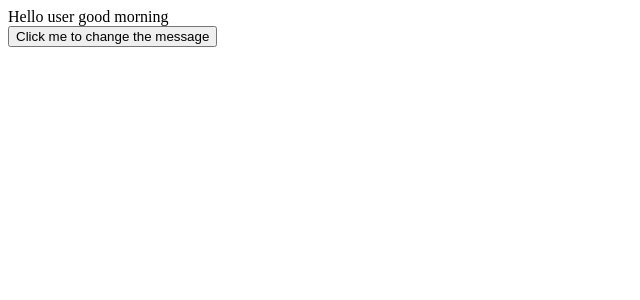
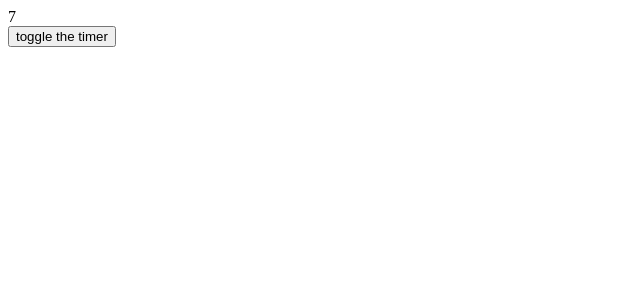
Before and after one commit to Poshithkumar/react-learning, a React app: page / in a window 1280 px wide. Shown: the top 300 px of the page, without its empty margins (0-640 px from the left). Built offline with nearby package versions, Linux system fonts and the light colour scheme.

Commit message:
useEffect Hook

```diff
--- a/src/App.js
+++ b/src/App.js
@@ -1,73 +1,15 @@
-import React,{useState,useCallback} from 'react'
+import React,{useState,useCallback,useEffect} from 'react'
 import Text from './Text'
 import Button from './Button'
+import Timer from './Timer'
 
 const App = ()=>{
 
-    const [message,setMessage] = useState("Hello user good morning");
-    // console.log(message);
-    // // const message = "Hello user good morning";
-
-    // const changeText = () =>{
-    //     if (message === "Hello user good morning") {
-    //         setMessage("Hello user good afternoon");
-    //     } else {
-    //         setMessage("Hello user good morning");
-    //     }
-    // }
-    const changeText = useCallback(()=>{
-        // console.log(message);
-        // setMessage("Hello user good afternoon");
-        setMessage((prevdata)=>{
-            console.log("previous data is ",prevdata);
-            return "Hello user good afternoon"
-        })
-        // console.log(message);
-    },[])
-
-    // return <>
-    // <div>{message}</div>
-    // <button onClick={changeText}>change text</button>
-    // </>
-    const [text, setText] = useState('hello');
-    const [count,updCounter] = useState(0);
-
-  function handleChange(e) {
-    // console.log(e);
-    // console.log(e.target);
-    // console.log(e.nativeEvent.data);
-    console.log(e.target.value);
-    setText(e.target.value);
-    console.log(e.target.value);
-    // console.log(e.nativeEvent.data);
-    // setText(e.nativeEvent.data);
-  }
-
-  const handleCounter = ()=>{
-    console.log("before update value is ",count)
-    updCounter((c)=> c+1 ) ;
-    console.log("after update value is ", count);
-  }
-
+    const [timer,toggleTimer] = useState(true);
   return (
     <>
-      {/* <input value={text} onChange={handleChange} />
-      <p>You typed: {text}</p>
-      <button onClick={() => setText('hello')}>
-        Reset
-      </button> */}
-      {/* <div>
-        Value of counter is : {count}
-      </div>
-      <button onClick={handleCounter}>add</button> */}
-      <div>
-        {message}
-      </div>
-      {/* <button onClick={changeText}>
-
-      </button> */}
-      <Button clickAction={changeText}>Click me to change the message</Button>
-
+      {timer &&<Timer />}
+      <button onClick={()=>{toggleTimer(()=>!timer)}}>toggle the timer</button>
     </>
   );
 
--- a/src/Text.js
+++ b/src/Text.js
@@ -1,4 +1,4 @@
-import React,{memo} from 'react'
+import React,{memo, useEffect} from 'react'
 
 const Text = memo((props)=>{
     // const {array,children} = props;
@@ -8,8 +8,12 @@ const Text = memo((props)=>{
     //     <li key={x.id}>{x.text}</li>
     //   ))}
     // </ul>
+
     const {children} = props;
-    console.log(children);
+    // console.log(children);
+    useEffect(()=>{
+        console.log("rendering in Text");
+    },[children]);
     return <div>{children}</div>
 
 
--- /dev/null
+++ b/src/Timer.js
@@ -0,0 +1,18 @@
+import React,{useState,useEffect} from 'react'
+
+const Timer = () =>{
+    const [count,setCount] = useState(0)
+    useEffect(() => {
+        const updatecount = setInterval(()=>{
+        console.log("Timer is running");
+          setCount((c)=>c+1);
+        }, 1000);
+        return()=> clearInterval(updatecount);
+      },[]);
+
+      return (
+        <div>{count}</div>
+        );
+}
+
+export default Timer;
```
